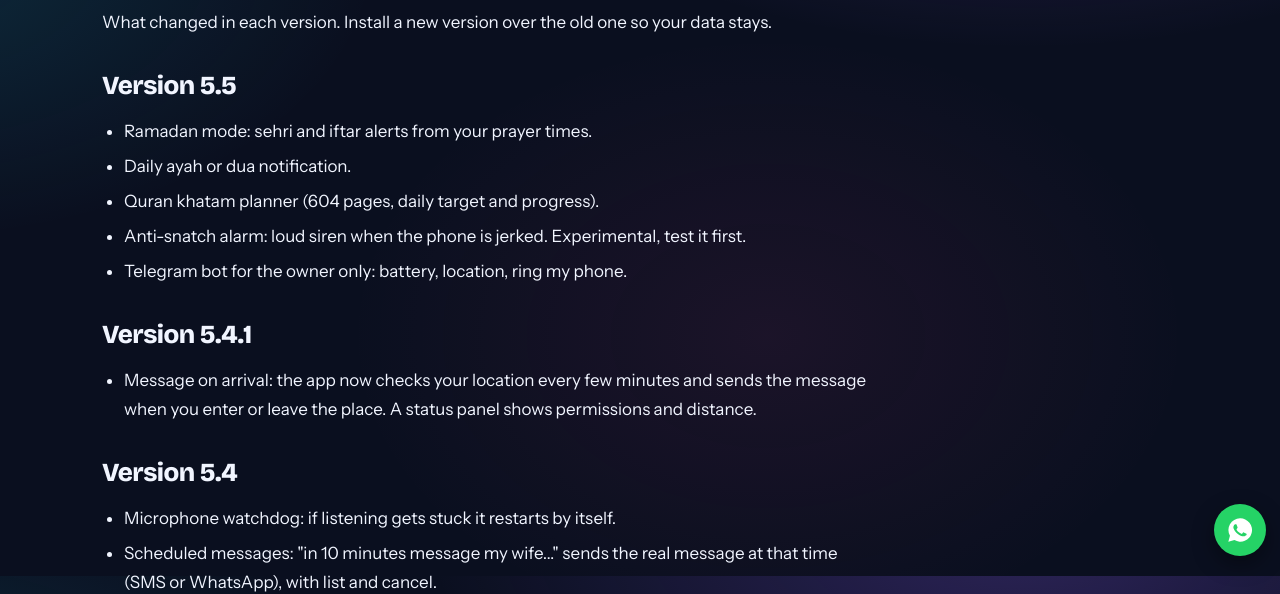
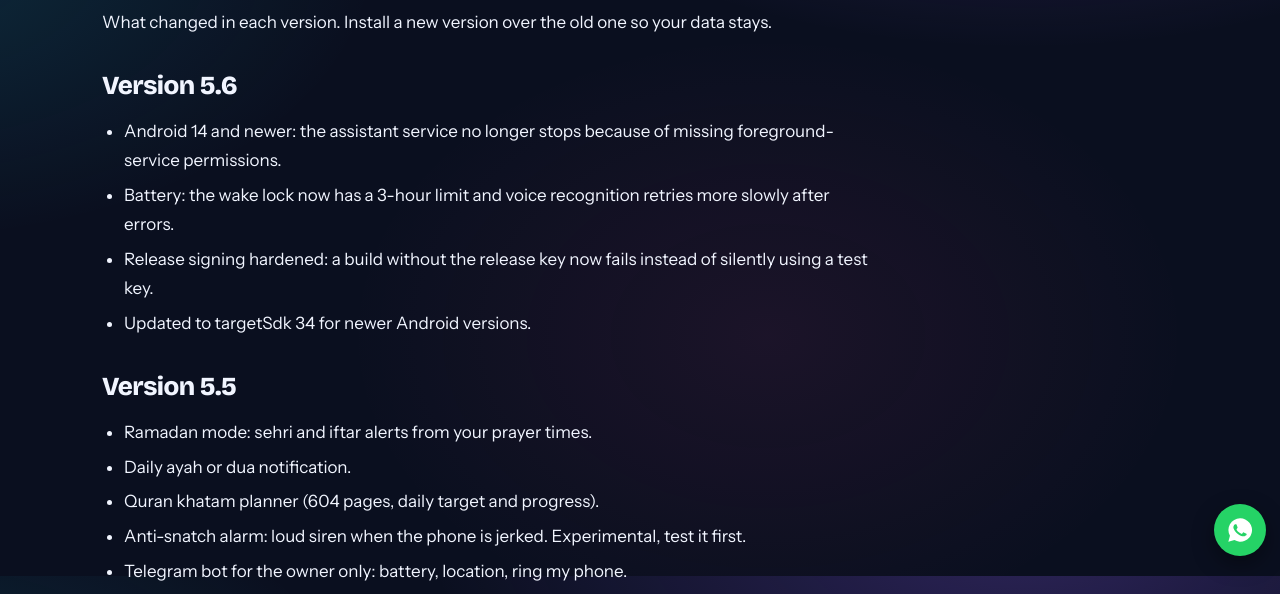
Before and after one commit to onlineseekhly-png/shahzaib-ai-site, a plain HTML site: page changelog.html in a window 1280 px wide. Shown: the part 224-818 px from the top of the page. Drawn offline with nearby package versions, Linux system fonts and the light colour scheme; a web font is replaced by a local one.

Commit message:
Changelog: add Version 5.6 section

```diff
--- a/changelog.html
+++ b/changelog.html
@@ -40,6 +40,8 @@
 <p class="crumbs"><a href="index.html"><span class="en" lang="en">Home</span><span class="ur" lang="ur" dir="rtl">ہوم</span></a> / <span class="en" lang="en">Changelog</span><span class="ur" lang="ur" dir="rtl">تبدیلیاں</span></p>
 <h1><span class="en" lang="en">Changelog</span><span class="ur" lang="ur" dir="rtl">تبدیلیوں کی فہرست</span></h1>
 <p><span class="en" lang="en">What changed in each version. Install a new version over the old one so your data stays.</span><span class="ur" lang="ur" dir="rtl">ہر ورژن میں کیا بدلا۔ نیا ورژن پرانے کے اوپر انسٹال کریں تاکہ آپ کا ڈیٹا رہے۔</span></p>
+<h2><span class="en" lang="en">Version 5.6</span><span class="ur" lang="ur" dir="rtl">ورژن 5.6</span></h2>
+<ul><li><span class="en" lang="en">Android 14 and newer: the assistant service no longer stops because of missing foreground-service permissions.</span><span class="ur" lang="ur" dir="rtl">Android 14 اور نئے ورژنز: foreground سروس کی اجازتوں کی کمی سے اسسٹنٹ سروس اب بند نہیں ہوگی۔</span></li><li><span class="en" lang="en">Battery: the wake lock now has a 3-hour limit and voice recognition retries more slowly after errors.</span><span class="ur" lang="ur" dir="rtl">بیٹری: wake lock پر اب 3 گھنٹے کی حد ہے اور آواز پہچاننے کی خرابی پر دوبارہ کوشش آہستہ ہوتی ہے۔</span></li><li><span class="en" lang="en">Release signing hardened: a build without the release key now fails instead of silently using a test key.</span><span class="ur" lang="ur" dir="rtl">ریلیز دستخط مضبوط: اصل کلید کے بغیر build اب رک جائے گا، خاموشی سے ٹیسٹ کلید نہیں لگے گی۔</span></li><li><span class="en" lang="en">Updated to targetSdk 34 for newer Android versions.</span><span class="ur" lang="ur" dir="rtl">نئے Android ورژنز کے لیے targetSdk 34 کر دیا گیا۔</span></li></ul>
 <h2><span class="en" lang="en">Version 5.5</span><span class="ur" lang="ur" dir="rtl">ورژن 5.5</span></h2>
 <ul><li><span class="en" lang="en">Ramadan mode: sehri and iftar alerts from your prayer times.</span><span class="ur" lang="ur" dir="rtl">رمضان موڈ: آپ کے نماز اوقات سے سحری اور افطار کی اطلاع۔</span></li><li><span class="en" lang="en">Daily ayah or dua notification.</span><span class="ur" lang="ur" dir="rtl">روز کی آیت یا دعا کی اطلاع۔</span></li><li><span class="en" lang="en">Quran khatam planner (604 pages, daily target and progress).</span><span class="ur" lang="ur" dir="rtl">ختمِ قرآن پلان (604 صفحے، روزانہ ہدف اور پیش رفت)۔</span></li><li><span class="en" lang="en">Anti-snatch alarm: loud siren when the phone is jerked. Experimental, test it first.</span><span class="ur" lang="ur" dir="rtl">جھپٹا الارم: فون کو جھٹکا لگے تو تیز سائرن۔ تجرباتی ہے، پہلے آزما لیں۔</span></li><li><span class="en" lang="en">Telegram bot for the owner only: battery, location, ring my phone.</span><span class="ur" lang="ur" dir="rtl">صرف مالک کے لیے ٹیلیگرام بوٹ: بیٹری، لوکیشن، فون بجانا۔</span></li></ul>
 <h2><span class="en" lang="en">Version 5.4.1</span><span class="ur" lang="ur" dir="rtl">ورژن 5.4.1</span></h2>
```
